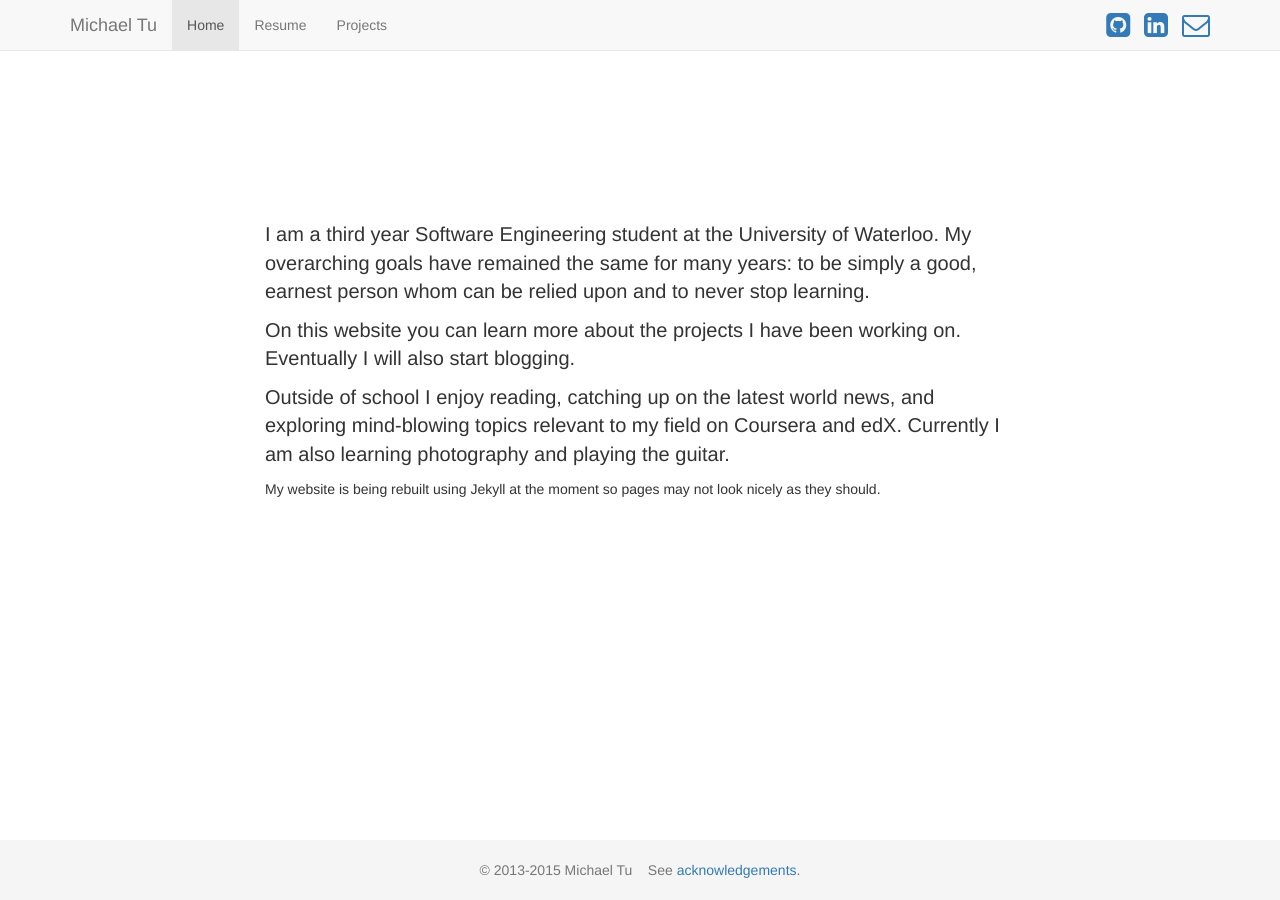
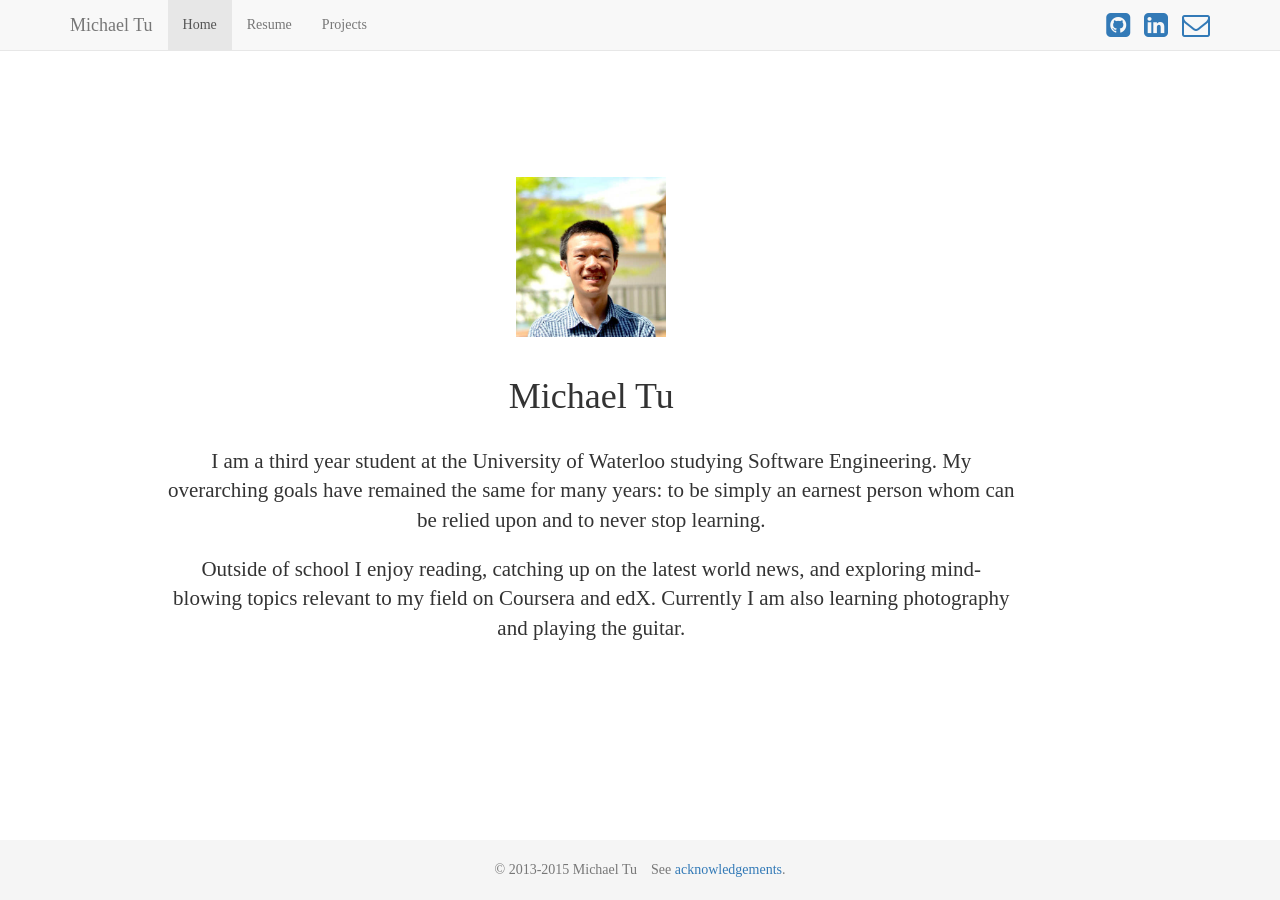
Before and after one commit to tuzhucheng/tuzhucheng.github.io, a Jekyll site: the page built from index.html, in a window 1280 px wide. Built offline with Jekyll 4.4.1, drawn with Linux system fonts in a browser that asks for light colours; nearby versions of some CDN libraries; some web fonts are replaced; comment, search, counter and statistics services are not loaded.

Commit message:
responsive homepage
-content is now vertically centered, using flexbox, so no weird margin
on top on small screens
-added Kameron font
-added profile picture

```diff
--- a/_includes/head_includes.html
+++ b/_includes/head_includes.html
@@ -1,7 +1,9 @@
 <meta charset="utf-8">
 <meta name="viewport" content="width=device-width, initial-scale=1">
+<link href='http://fonts.googleapis.com/css?family=Kameron' rel='stylesheet' type='text/css'>
 <link rel="stylesheet" href="https://maxcdn.bootstrapcdn.com/bootstrap/3.2.0/css/bootstrap.min.css">
 <link rel="stylesheet" href="/css/default.css">
+<link rel="stylesheet" href="/css/navigation.css">
 <link rel="stylesheet" href="/css/syntax.css">
 <script src="//code.jquery.com/jquery-1.11.0.min.js"></script>
 <script src="https://maxcdn.bootstrapcdn.com/bootstrap/3.2.0/js/bootstrap.min.js"></script>
--- a/_includes/navigation.html
+++ b/_includes/navigation.html
@@ -1,7 +1,7 @@
 <nav class="navbar navbar-default navbar-fixed-top" role="navigation">
   <div class="container">
     <div class="navbar-header">
-      <button type="button" class="navbar-toggle collapsed" data-toggle="collapse" data-target="#">
+      <button type="button" class="navbar-toggle collapsed" data-toggle="collapse" data-target="/">
         <span class="sr-only">Toggle navigation</span>
         <span class="icon-bar"></span>
         <span class="icon-bar"></span>
--- a/css/default.scss
+++ b/css/default.scss
@@ -9,13 +9,35 @@ body {
   /* Margin bottom by footer height */
   padding-top: 70px;
   margin-bottom: 60px;
+//  background: url(../assets/background/IMG_0645.JPG) no-repeat center center fixed;
+//  -webkit-background-size: cover;
+//  -moz-background-size: cover;
+//  -o-background-size: cover;
+//  background-size: cover;
 }
 
-.badges {
-  margin-top: 11px;
-  a {
-    padding-left: 10px;
-  }
+h1, p, a {
+  font-family: 'Kameron', serif;
+}
+
+.top-buffer {
+  margin-top: 20px;
+}
+
+.bottom-buffer {
+  margin-bottom: 20px;
+}
+
+.bottom-buffer-lg {
+  margin-bottom: 40px;
+}
+
+/* Inspired by http://stackoverflow.com/questions/22196587/how-to-center-align-vertically-the-container-in-bootstrap */
+.vertical-center {
+  min-height: 80%; /* Fallback for browsers that do not support vh unit */
+  min-height: 80vh;
+  display: flex;
+  align-items: center;
 }
 
 .first-block {
@@ -26,6 +48,9 @@ body {
   display: block;
   margin-top: 150px;
   font-size: 20px;
+  text-align: justify;
+//  background-color: rgba(243, 243, 243, 0.8);
+  padding: 20px 35px;
 }
 
 .project-technologies {
--- /dev/null
+++ b/css/frontpage.scss
@@ -0,0 +1,2 @@
+---
+---
--- /dev/null
+++ b/css/navigation.scss
@@ -0,0 +1,8 @@
+---
+---
+.badges {
+  margin-top: 11px;
+  a {
+    padding-left: 10px;
+  }
+}
--- a/index.html
+++ b/index.html
@@ -4,29 +4,34 @@
 <html lang="en">
   <head>
     {% include head_includes.html %}
+    <link rel="stylesheet" href="/css/frontpage.css">
     <title>Michael Tu</title>
   </head>
   <body>
     {% assign url = page.url|remove:'index.html' %}
     {% include navigation.html %}
-    <div class="container">
-      <div class="row">
-        <div class="col-md-offset-2 col-md-8 introduction">
-          <p>I am a third year Software Engineering student at the University of Waterloo.
-            My overarching goals have remained the same for many years: to be simply a good, earnest person
-            whom can be relied upon and to never stop learning.
+    <div class="vertical-center">
+      <div class="container">
+        <div class="row">
+          <div class="col-md-offset-1 col-md-9">
+            <img class="center-block" src="assets/profile/profile_picture.jpg" alt="Michael Tu" width="150">
+          </div>
+        </div>
+        <div class="row top-buffer">
+          <div class="col-md-offset-1 col-md-9">
+            <h1 class="text-center">Michael Tu</h1>
+          </div>
+        </div>
+        <div class="row top-buffer bottom-buffer">
+          <div class="col-md-offset-1 col-md-9">
+            <p class="lead text-center">I am a third year student at the University of Waterloo studying Software Engineering.
+              My overarching goals have remained the same for many years: to be simply an earnest person
+              whom can be relied upon and to never stop learning.</p>
 
-          <p>On this website you can learn more about the projects I have been working on. Eventually I will also
-            start blogging.</p>
-
-          <p>Outside of school I enjoy reading, catching up on the latest world news,
-            and exploring mind-blowing topics relevant to my field on Coursera and edX. Currently I am also
-            learning photography and playing the guitar.</p>
-        </div>
-      </div>
-      <div class="row">
-        <div class="col-md-offset-2 col-md-8">
-          <p>My website is being rebuilt using Jekyll at the moment so pages may not look nicely as they should.</p>
+            <p class="lead text-center">Outside of school I enjoy reading, catching up on the latest world news,
+              and exploring mind-blowing topics relevant to my field on Coursera and edX. Currently I am also
+              learning photography and playing the guitar.</p>
+          </div>
         </div>
       </div>
     </div>
```
Also changed, not shown: assets/profile/profile_picture.jpg (added), 1 other file.
